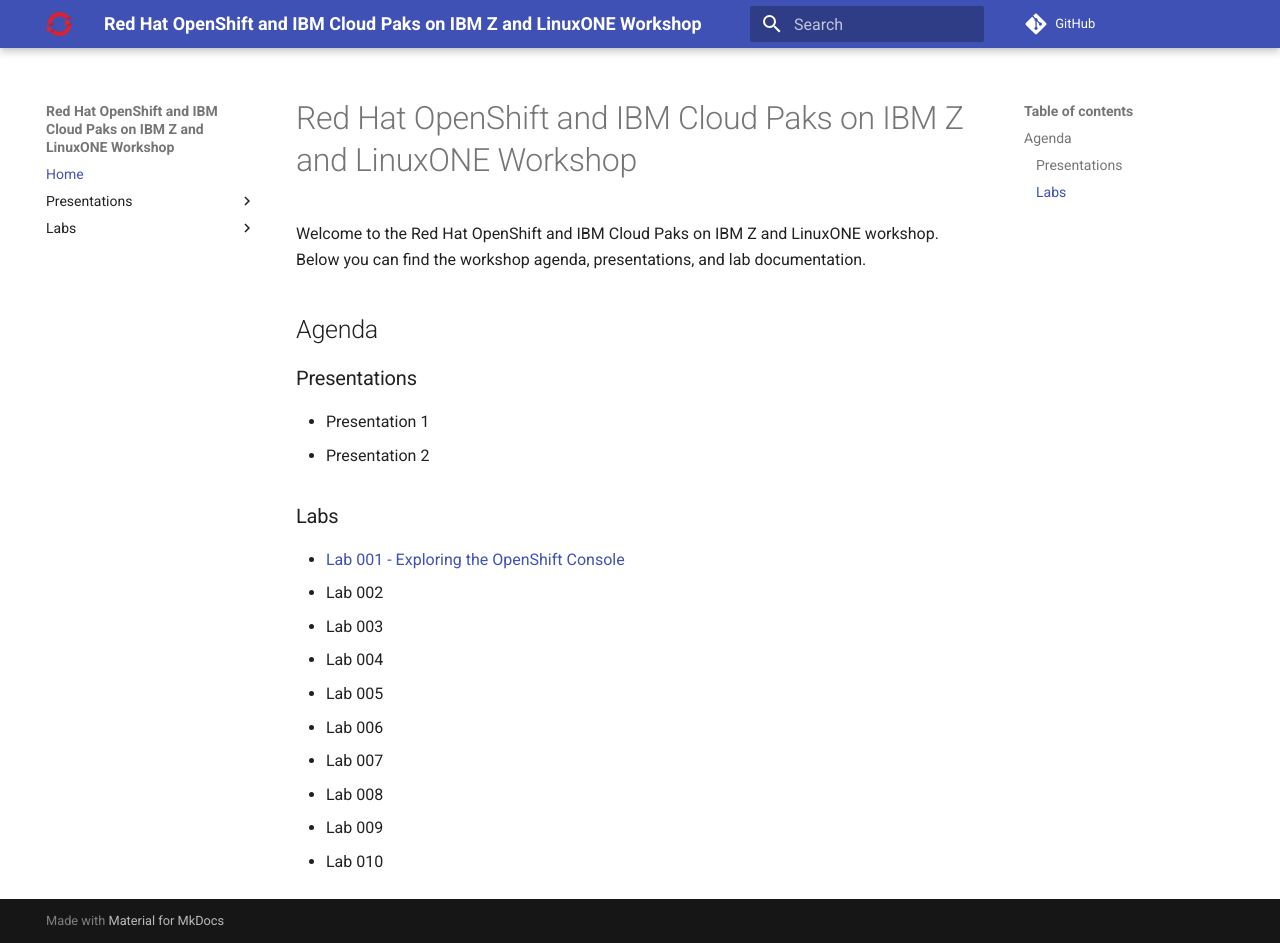
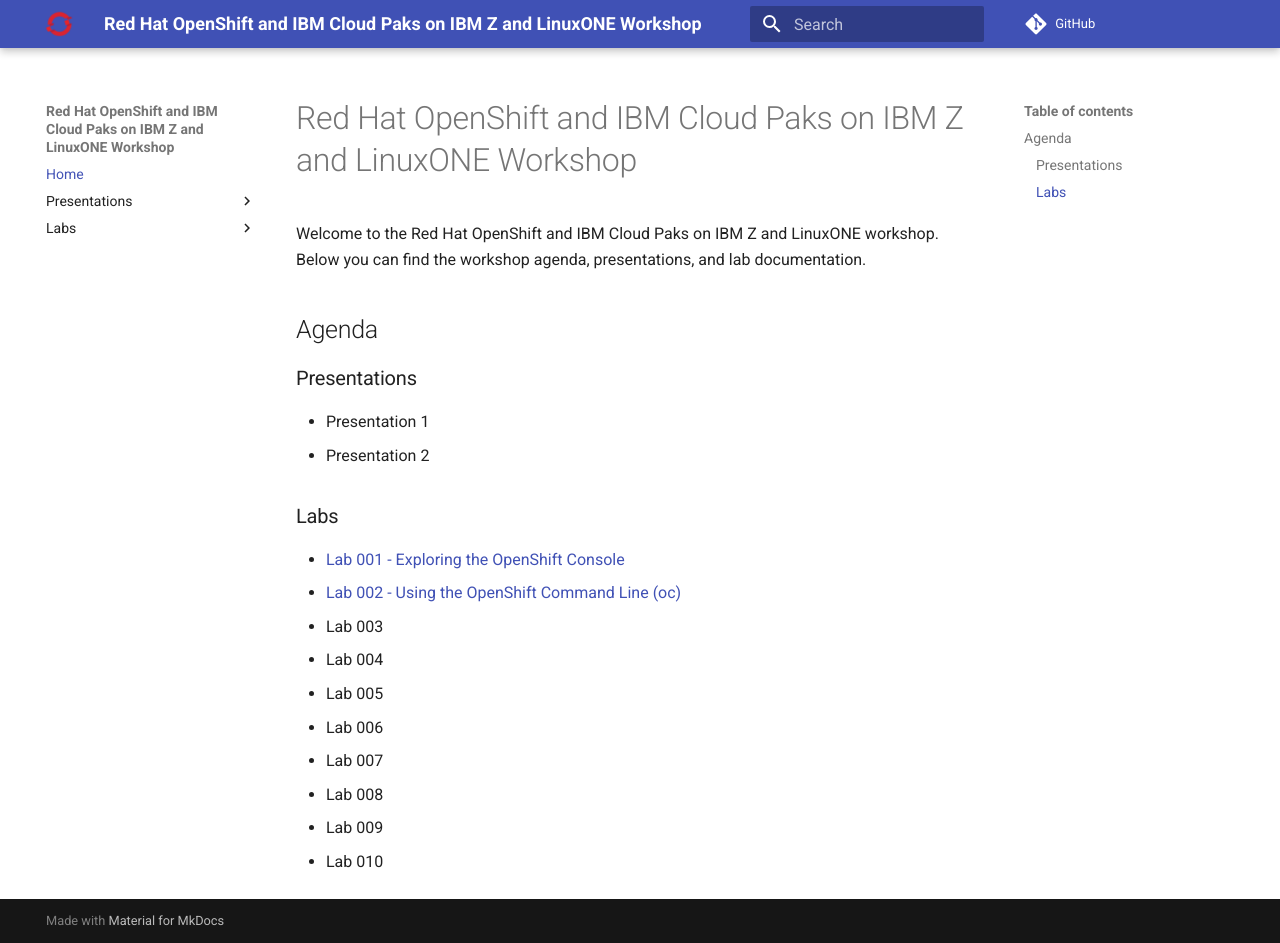
Before and after one commit to mmondics/ocp-z-workshop, an MkDocs documentation site: the page built from docs/index.md, in a window 1280 px wide and 943 px high. Built offline with MkDocs 1.6.1 and Material for MkDocs 9.7.7, drawn with Linux system fonts in a browser that asks for light colours; comment, search, counter and statistics services are not loaded.

Commit message:
Update index.md

```diff
--- a/docs/index.md
+++ b/docs/index.md
@@ -12,7 +12,7 @@
 ### Labs
 
 * [Lab 001 - Exploring the OpenShift Console](lab001.md)
-* Lab 002
+* [Lab 002 - Using the OpenShift Command Line (oc)](lab002.md)
 * Lab 003
 * Lab 004
 * Lab 005
```
